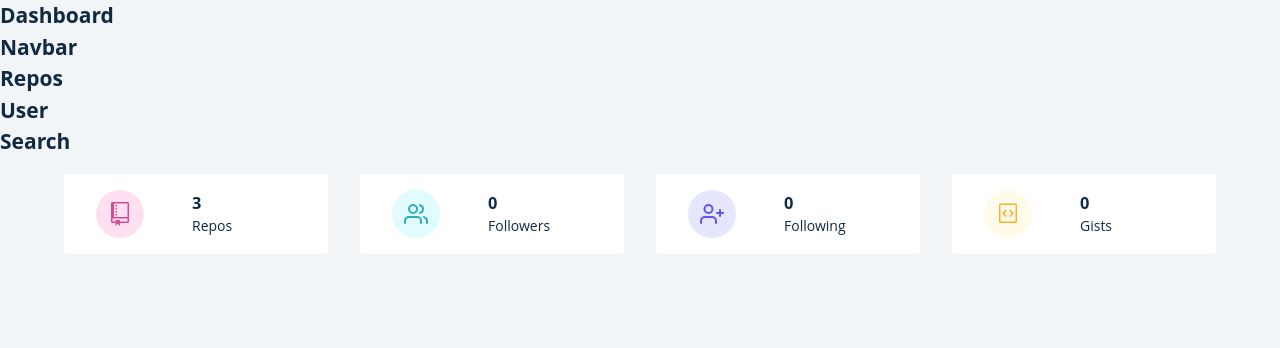
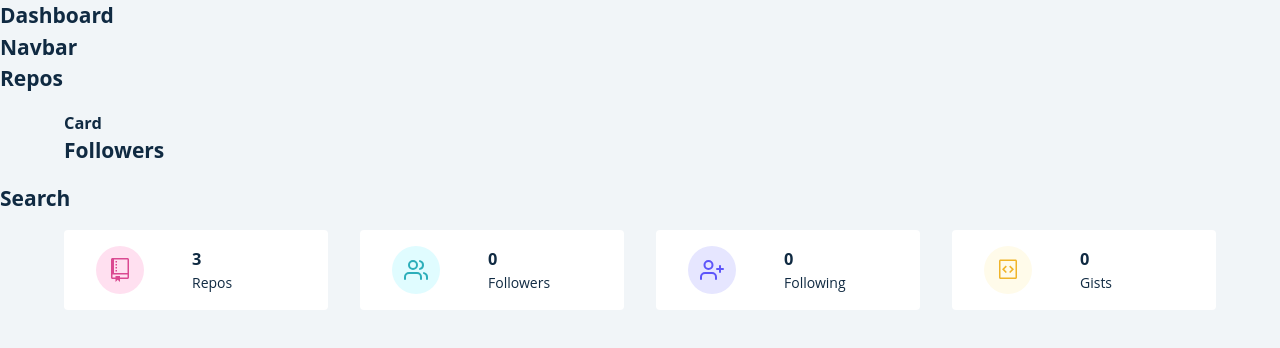
Before and after one commit to TimothySiskin/github-users, a React (Create React App) app: page / in a window 1280 px wide. Shown: the top 348 px of the page. Built offline with nearby package versions, Linux system fonts and the light colour scheme.

Commit message:
rendering Card and Followers component

```diff
--- a/src/components/User.js
+++ b/src/components/User.js
@@ -1,11 +1,21 @@
 import React from "react";
+import styled from "styled-components";
+import Card from "./Card";
+import Followers from "./Followers";
 
 const User = () => {
   return (
-    <section>
-      <h2>User</h2>
+    <section className="section">
+      <Wrapper className="section-center">
+        <Card />
+        <Followers />
+      </Wrapper>
     </section>
   );
 };
 
+const Wrapper = styled.div`
+  display: grid;
+`;
+
 export default User;
```
